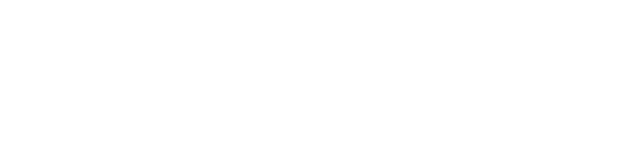
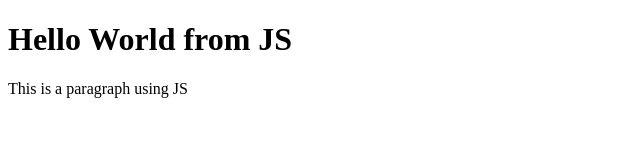
Before and after one commit to caree940/Frist-project, a plain HTML site: page index.html in a window 1280 px wide. Shown: the whole page, without its empty margins (0-640 px from the left). Drawn offline with Linux system fonts and the light colour scheme.

Commit message:
the full change

```diff
--- a/index.html
+++ b/index.html
@@ -6,6 +6,16 @@
     <title>Document</title>
 </head>
 <body>
-    <div id="root"></div>
+    <div id="root">
+        <script>
+            const heading = document.createElement("h1");
+            const text = document.createElement("p");
+
+            heading.innerHTML= "Hello World from JS";
+            text.innerHTML= "This is a paragraph using JS";
+
+            document.querySelector("#root").append(heading, text);
+        </script>
+    </div>
 </body>
 </html>
```
